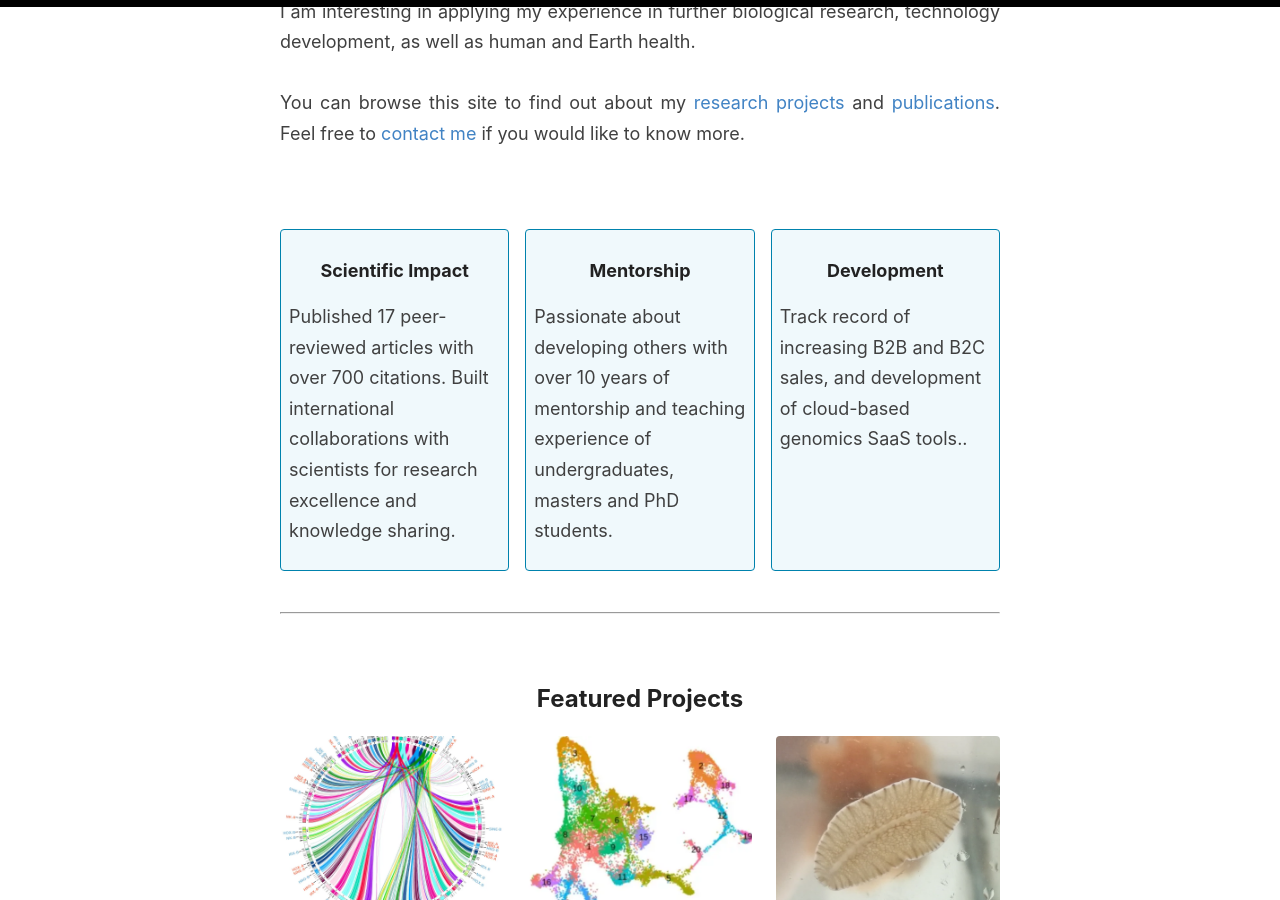
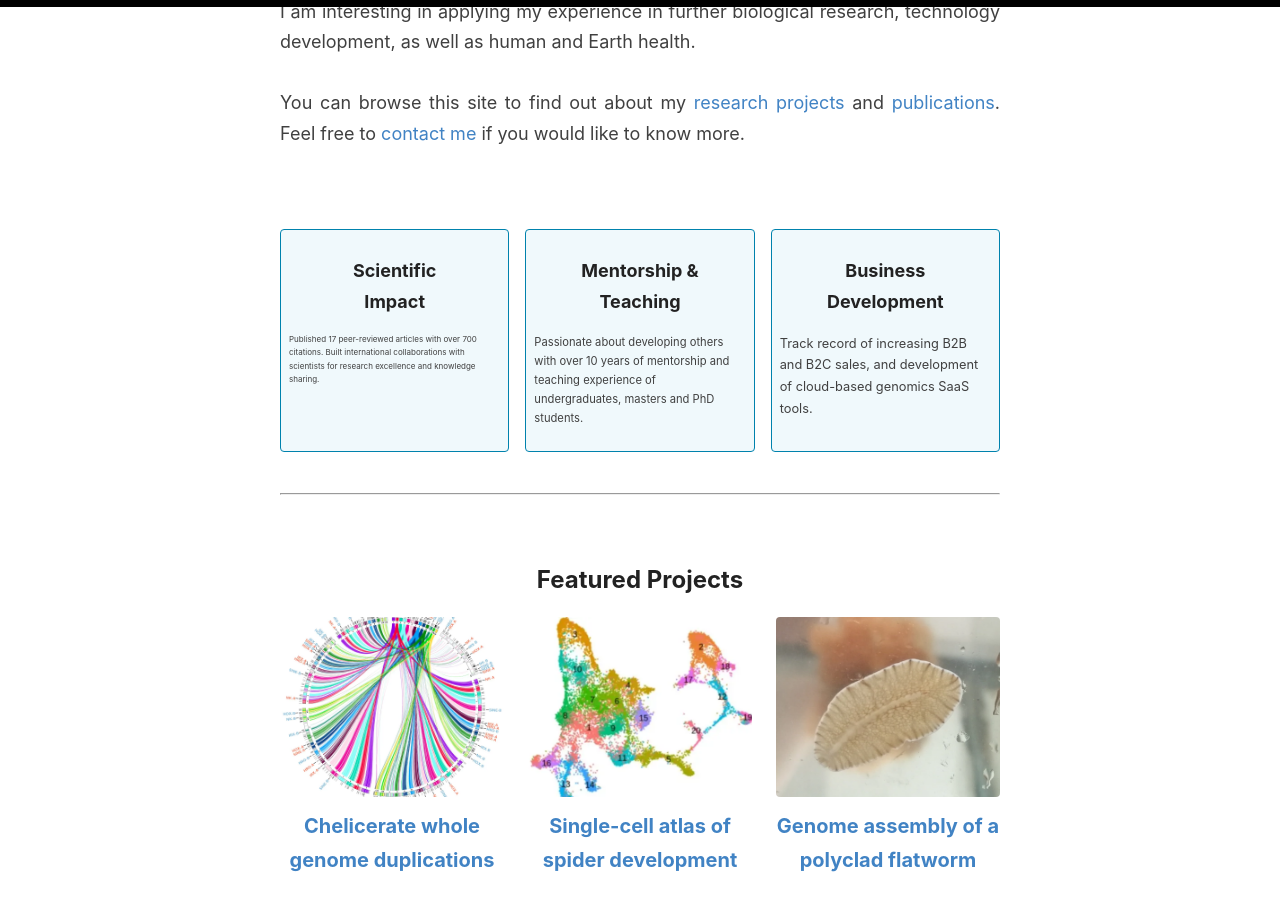
Before and after one commit to djleite/djleite.github.io, a Jekyll site: the page built from index.html, in a window 1280 px wide and 900 px high, scrolled down 575 px. Built offline with Jekyll 4.4.1, drawn with Linux system fonts in a browser that asks for light colours; the list of posts is cut into pages by our own code.

Commit message:
update achievement panels

```diff
--- a/index.html
+++ b/index.html
@@ -28,16 +28,16 @@ title: Home
     <!-- 🔹 Info Panels Below Bio -->
     <div style="display: flex; flex-wrap: wrap; justify-content: space-between; gap: 1rem; margin-top: 5rem;">
       <div style="flex: 1 1 calc(33.333% - 1rem); text-align: center; border: 1px solid #0082ad; background-color: #f0f9fc; padding: 0.5rem; border-radius: 4px;">
-        <h4 style="margin-bottom: 0rem; text-align: center;">Scientific Impact</h3>
-        <p style="text-align: left;">Published 17 peer-reviewed articles with over 700 citations. Built international collaborations with scientists for research excellence and knowledge sharing.</p>
+        <h4 style="margin-bottom: 0rem; text-align: center;">Scientific<br>Impact</h3>
+        <p style="text-align: left; font-size: 0.5rem;">Published 17 peer-reviewed articles with over 700 citations. Built international collaborations with scientists for research excellence and knowledge sharing.</p>
       </div>
       <div style="flex: 1 1 calc(33.333% - 1rem); text-align: center; border: 1px solid #0082ad; background-color: #f0f9fc; padding: 0.5rem; border-radius: 4px;">
-        <h4 style="margin-bottom: 0rem; text-align: center;">Mentorship</h3>
-        <p style="text-align: left;">Passionate about developing others with over 10 years of mentorship and teaching experience of undergraduates, masters and PhD students.</p>
+        <h4 style="margin-bottom: 0rem; text-align: center;">Mentorship &<br>Teaching</h3>
+        <p style="text-align: left; font-size: 0.7rem;">Passionate about developing others with over 10 years of mentorship and teaching experience of undergraduates, masters and PhD students.</p>
       </div>
       <div style="flex: 1 1 calc(33.333% - 1rem); text-align: center; border: 1px solid #0082ad; background-color: #f0f9fc; padding: 0.5rem; border-radius: 4px;">
-        <h4 style="margin-bottom: 0rem; text-align: center;">Development</h3>
-        <p style="text-align: left;">Track record of increasing B2B and B2C sales, and development of cloud-based genomics SaaS tools..</p>
+        <h4 style="margin-bottom: 0rem; text-align: center;">Business<br>Development</h3>
+        <p style="text-align: left;  font-size: 0.8rem;">Track record of increasing B2B and B2C sales, and development of cloud-based genomics SaaS tools.</p>
       </div>
     </div>
 
```
